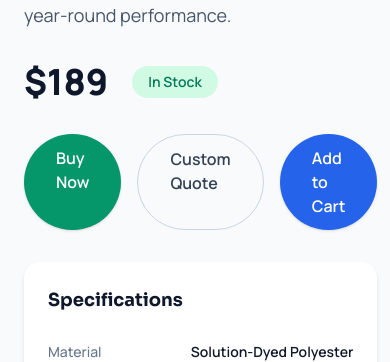
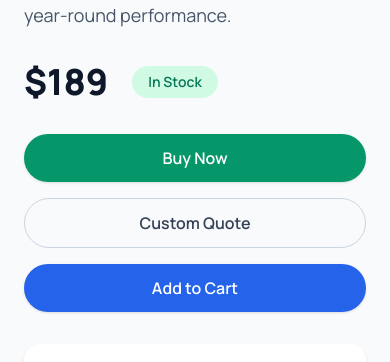
Before and after one commit to Covergard-Pty-Ltd/covergard-ui-mock, a React (Vite) app: page /products/1 in a window 390 px wide. Shown: the part 1123-1485 px from the top of the page. Built offline with nearby package versions, Linux system fonts and the light colour scheme.

Commit message:
Fixed how the CTA buttons in the product overview page is displayed for smaller screens

```diff
--- a/src/pages/Product.tsx
+++ b/src/pages/Product.tsx
@@ -69,7 +69,8 @@ export default function ProductPage() {
                 text-slate-700 font-semibold
                 transition-all duration-300 transform
                 hover:scale-105 hover:shadow-lg hover:bg-emerald-50 hover:text-emerald-700
-                animate-[fadeIn_0.5s_ease-out]">
+                animate-[fadeIn_0.5s_ease-out]"
+          >
             ← Back
           </button>
         </div>
@@ -150,22 +151,22 @@ export default function ProductPage() {
             </div>
 
             {/* ACTIONS */}
-            <div className="flex gap-4">
+            <div className="flex flex-col sm:flex-row gap-4">
               <Link
                 to="/register"
-                className="bg-emerald-600 text-white px-8 py-3 rounded-full font-semibold shadow hover:bg-emerald-500 hover:shadow-lg transition-all duration-300"
+                className="bg-emerald-600 text-white px-8 py-3 rounded-full font-semibold shadow hover:bg-emerald-500 hover:shadow-lg transition-all duration-300 text-center"
               >
                 Buy Now
               </Link>
               <Link
                 to="/#specials"
-                className="border border-slate-300 px-8 py-3 rounded-full font-semibold text-slate-700 hover:border-emerald-500 hover:text-emerald-600 transition-all duration-300"
+                className="border border-slate-300 px-8 py-3 rounded-full font-semibold text-slate-700 hover:border-emerald-500 hover:text-emerald-600 transition-all duration-300 text-center"
               >
                 Custom Quote
               </Link>
               <Link
                 to="/cart"
-                className="bg-blue-600 text-white px-8 py-3 rounded-full font-semibold shadow hover:bg-emerald-500 hover:shadow-lg transition-all duration-300"
+                className="bg-blue-600 text-white px-8 py-3 rounded-full font-semibold shadow hover:bg-emerald-500 hover:shadow-lg transition-all duration-300 text-center"
               >
                 Add to Cart
               </Link>
```
